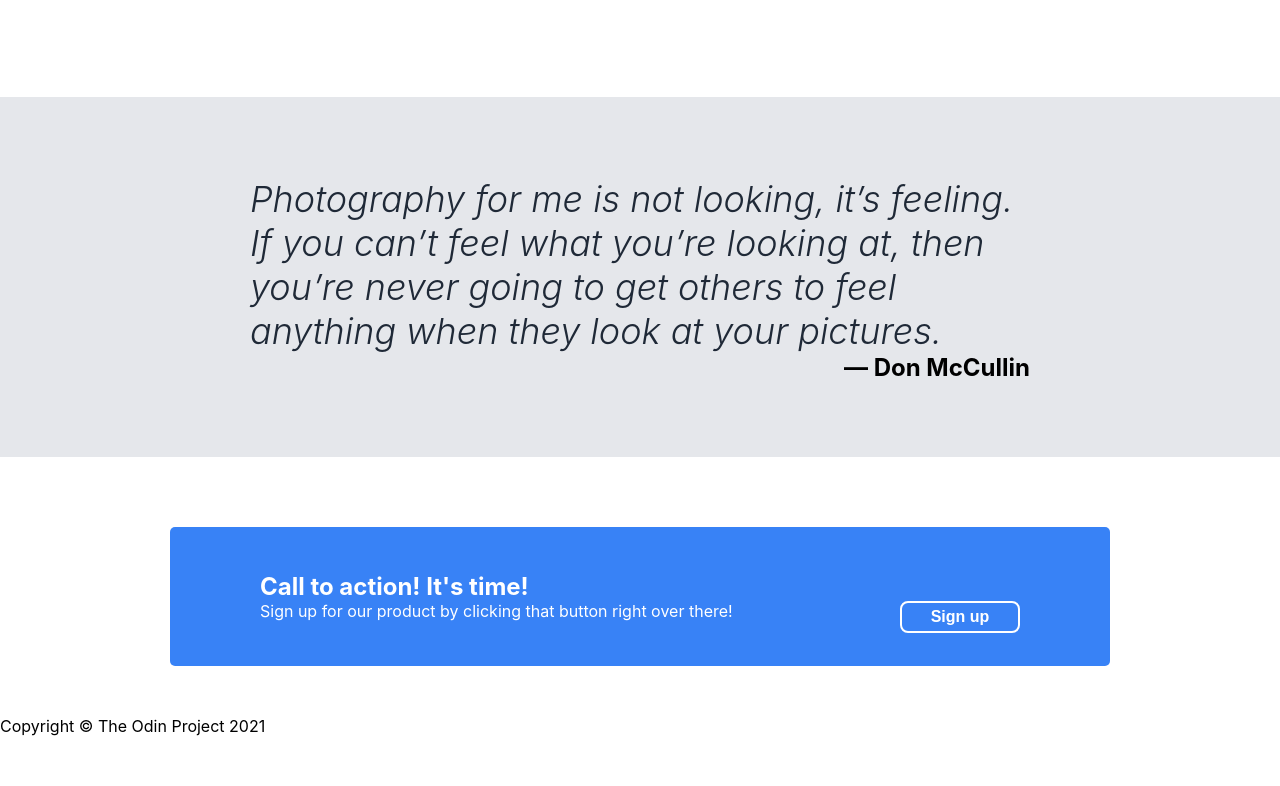
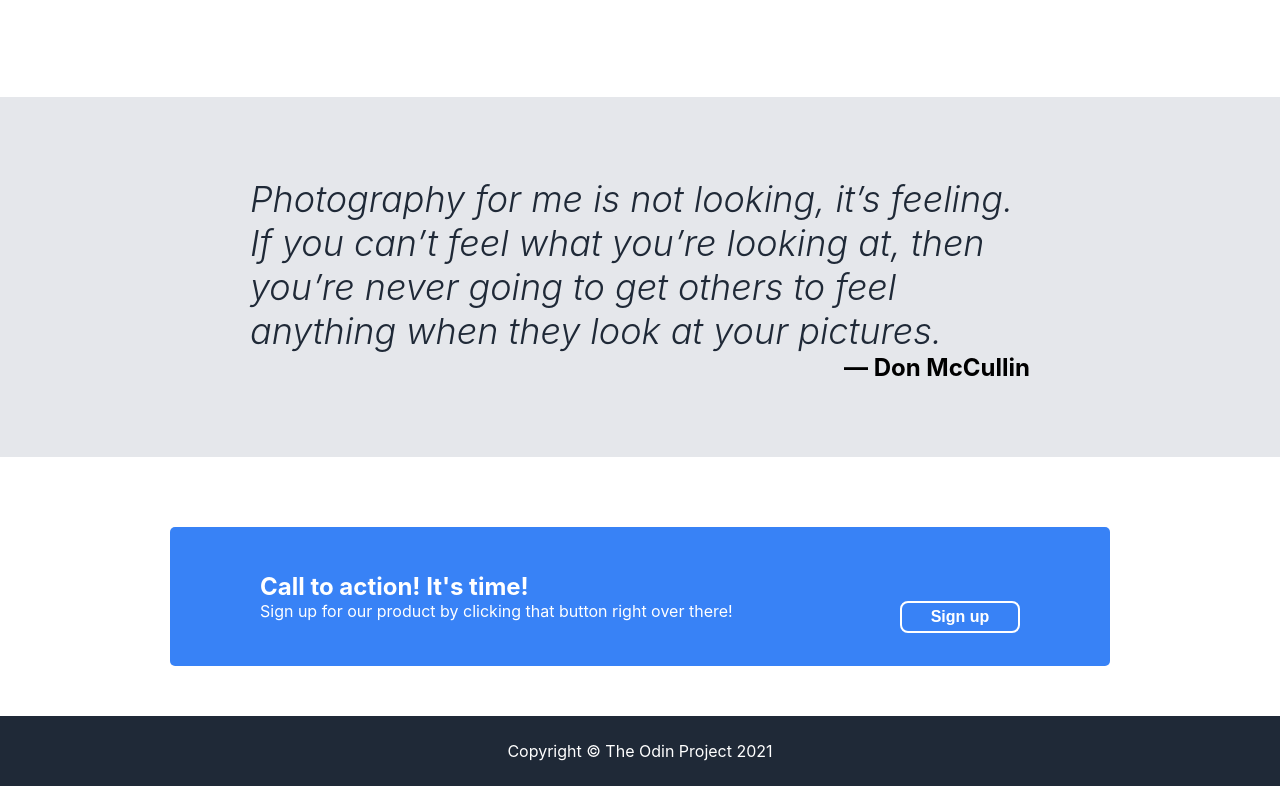
Before and after one commit to Shankaric/odin-webpage-camera, a plain HTML site: page index.html in a window 1280 px wide. Shown: the part 843-1629 px from the top of the page. Before the commit the page ends 1579 px from the top, so only its background shows below. Drawn offline with Linux system fonts and the light colour scheme.

Commit message:
Update README

```diff
--- a/css/style.css
+++ b/css/style.css
@@ -139,3 +139,9 @@ h1{
        font-weight: bold;
        font-size: 16px;
   }
+  .footertext{
+      background-color: #1F2937 ;
+      color: white;
+      text-align: center;
+      padding: 25px;
+  }
```
Also changed, not shown: 1 other file.
